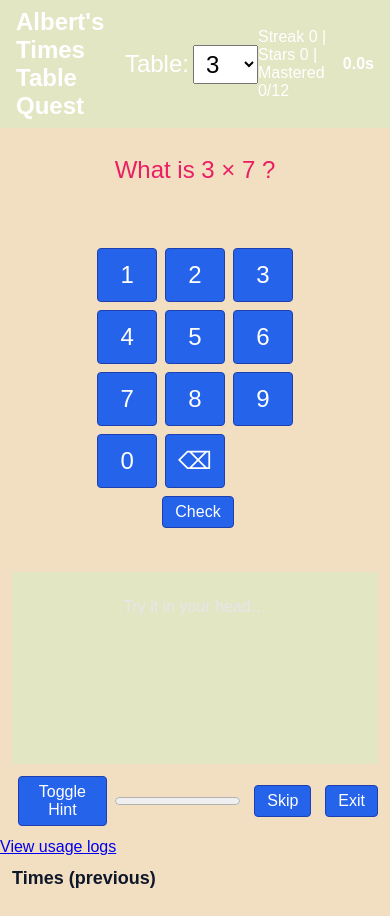
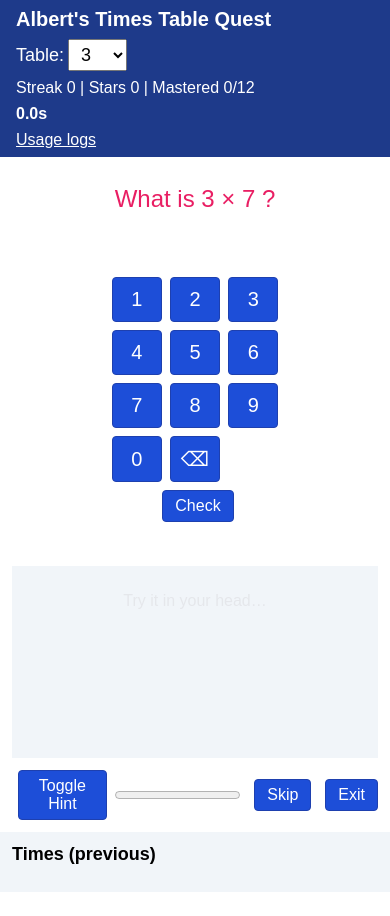
Before and after one commit to Michael-Gerges/times-table-quest-web, a website with bundled scripts: page index.html in a window 390 px wide. Shown: the top 916 px of the page. After the commit the page ends 892 px from the top, so only its background shows below. Built offline with nearby package versions, Linux system fonts and the light colour scheme; no server answers; files whose address does not match are found by name.

Commit message:
Improve UI contrast and mobile layout

```diff
--- a/index.html
+++ b/index.html
@@ -33,6 +33,7 @@
     </div>
     <div id="status">Streak 0 | Stars 0 | Mastered 0/0</div>
     <div id="timer">0.0s</div>
+    <a id="usageLink" href="/submissions.html">Usage logs</a>
   </header>
 
   <main id="main">
@@ -59,8 +60,6 @@
     <audio id="booAudio" src="/assets/crowd disappointment.mp3" preload="none"></audio>
   </div>
 
-  <a href="/submissions.html">View usage logs</a>
-
   <script type="module" src="/src/main.js"></script>
   <script type="module">
   (async () => {
--- a/src/main.js
+++ b/src/main.js
@@ -422,13 +422,10 @@ function drawNumberLine() {
 }
 
 function render() {
-  bgHue = (bgHue + 0.0015) % 1;
-  const bg = hsvToHex(bgHue, 0.2, 0.95);
-  const panel = hsvToHex((bgHue + 0.08) % 1, 0.15, 0.9);
-  document.body.style.background = bg;
-  sideEl.style.background = bg;
-  headerEl.style.background = panel;
-  canvas.style.background = panel;
+  document.body.style.background = '#ffffff';
+  sideEl.style.background = '#f1f5f9';
+  headerEl.style.background = '#1e3a8a';
+  canvas.style.background = '#f1f5f9';
 
   ctx.clearRect(0, 0, canvas.width, canvas.height);
   if (hintMode === 'array') drawArray();
--- a/style.css
+++ b/style.css
@@ -1,7 +1,7 @@
 body {
   margin: 0;
-  background: #f0f9ff;
-  color: #0f172a;
+  background: #ffffff;
+  color: #000000;
   font-family: Arial, sans-serif;
   display: flex;
 }
@@ -9,7 +9,7 @@ body {
 #side {
   width: 200px;
   padding: 12px;
-  background: #e0f2fe;
+  background: #f1f5f9;
 }
 
 #side h2 {
@@ -31,11 +31,13 @@ header#top {
   top: 0;
   left: 200px;
   right: 0;
-  background: #1d4ed8;
+  background: #1e3a8a;
   color: #fff;
   display: flex;
   align-items: center;
-  justify-content: space-between;
+  justify-content: flex-start;
+  flex-wrap: wrap;
+  gap: 8px;
   padding: 8px 16px;
   box-sizing: border-box;
 }
@@ -63,6 +65,12 @@ header#top h1 {
 
 #timer {
   font-weight: bold;
+  margin-left: auto;
+}
+
+#usageLink {
+  color: #fff;
+  text-decoration: underline;
 }
 
 main {
@@ -109,6 +117,9 @@ button {
   padding: 6px 12px;
   margin-left: 6px;
   color: #fff;
+  background: #1d4ed8;
+  border: 1px solid #1e40af;
+  border-radius: 4px;
 }
 
 #feedback {
@@ -120,7 +131,7 @@ button {
 #hintCanvas {
   display: block;
   margin: 12px auto;
-  background: #e0f2fe;
+  background: #f1f5f9;
   width: 100%;
   height: auto;
 }
@@ -131,12 +142,6 @@ button {
   align-items: center;
   gap: 8px;
   margin-top: 8px;
-}
-
-button {
-  background: #2563eb;
-  border: 1px solid #1e40af;
-  border-radius: 4px;
 }
 
 #celebration {
@@ -169,6 +174,8 @@ button {
     position: static;
     left: 0;
     right: 0;
+    flex-direction: column;
+    align-items: flex-start;
   }
   main {
     margin-left: 0;
@@ -177,4 +184,21 @@ button {
   #question {
     font-size: 24px;
   }
+  #timer {
+    margin-left: 0;
+  }
 }
+
+@media (max-width: 480px) {
+  header#top h1 {
+    font-size: 20px;
+  }
+  #tablePicker label,
+  #tablePicker select {
+    font-size: 18px;
+  }
+  .keypad button {
+    font-size: 20px;
+    padding: 10px;
+  }
+}
```
Also changed, not shown: submissions.html (+21 -14 lines).
